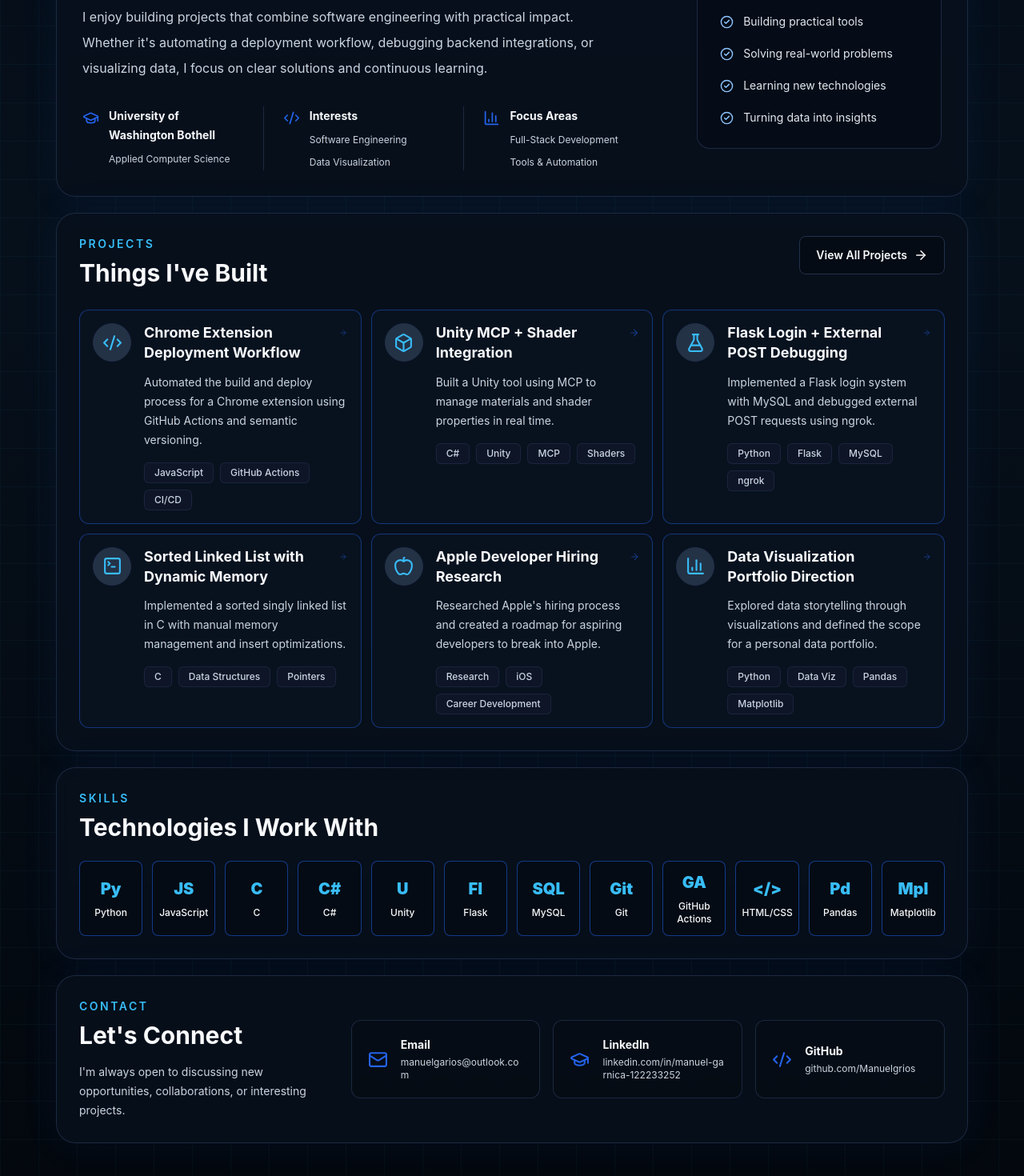
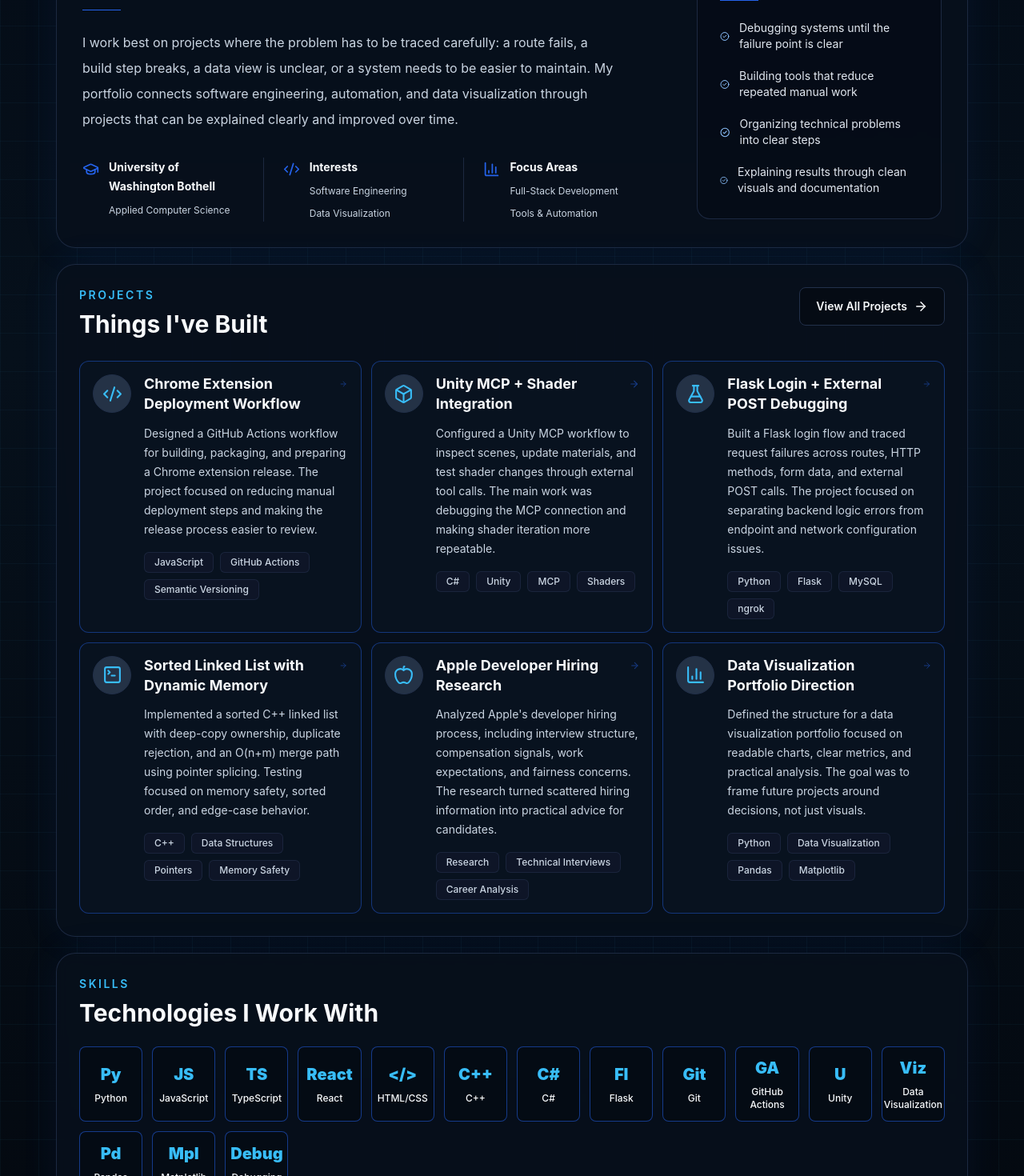
Before and after one commit to Manuelgrios/personal-portfolio, a React (Vite) app: page / in a window 1280 px wide. Shown: the part 880-2350 px from the top of the page at 80% size. Built offline with nearby package versions, Linux system fonts and the light colour scheme.

Commit message:
Refine portfolio content and remove generic wording

```diff
--- a/src/data/profile.ts
+++ b/src/data/profile.ts
@@ -10,7 +10,10 @@ export type Profile = {
   githubUrl: string;
   resumeUrl: string;
   shortBio: string;
+  aboutText: string;
+  contactText: string;
   focusAreas: string[];
+  enjoyItems: string[];
 };
 
 export const profile: Profile = {
@@ -23,12 +26,22 @@ export const profile: Profile = {
   githubUrl: "https://github.com/Manuelgrios",
   resumeUrl: assetPath("assets/resume/Manuel_Garnica_Resume.docx"),
   shortBio:
-    "I'm an Applied CS student at the University of Washington Bothell with a focus on building software, automating workflows, and turning data into actionable insights.",
+    "I'm an Applied Computer Science student at the University of Washington Bothell. My work focuses on software tools, automation, debugging, and data visualization, with an emphasis on making technical problems easier to test, explain, and improve.",
+  aboutText:
+    "I work best on projects where the problem has to be traced carefully: a route fails, a build step breaks, a data view is unclear, or a system needs to be easier to maintain. My portfolio connects software engineering, automation, and data visualization through projects that can be explained clearly and improved over time.",
+  contactText:
+    "I'm open to internships, project collaboration, and technical work involving software tools, automation, debugging, or data visualization.",
   focusAreas: [
     "Software engineering",
     "Data visualization",
     "Tools and automation",
     "Debugging",
+  ],
+  enjoyItems: [
+    "Debugging systems until the failure point is clear",
+    "Building tools that reduce repeated manual work",
+    "Organizing technical problems into clear steps",
+    "Explaining results through clean visuals and documentation",
   ],
 };
 
--- a/src/data/projects.ts
+++ b/src/data/projects.ts
@@ -16,66 +16,66 @@ export const projects: Project[] = [
     slug: "chrome-extension-deployment-workflow",
     title: "Chrome Extension Deployment Workflow",
     summary:
-      "Automated the build and deploy process for a Chrome extension using GitHub Actions and semantic versioning.",
+      "Designed a GitHub Actions workflow for building, packaging, and preparing a Chrome extension release. The project focused on reducing manual deployment steps and making the release process easier to review.",
     problem:
-      "Manual extension releases were repetitive and easy to misconfigure across build and versioning steps.",
+      "The extension release process depended on manual build, packaging, and versioning steps that were easy to skip or apply inconsistently.",
     outcome:
-      "Created a deployment workflow that prepares builds consistently and keeps release steps easier to verify.",
-    tools: ["JavaScript", "GitHub Actions", "CI/CD"],
+      "Moved the release path into a repeatable GitHub Actions workflow, separating versioning, packaging, and deployment checks so release behavior is easier to audit.",
+    tools: ["JavaScript", "GitHub Actions", "Semantic Versioning"],
   },
   {
     slug: "unity-mcp-shader-integration",
     title: "Unity MCP + Shader Integration",
     summary:
-      "Built a Unity tool using MCP to manage materials and shader properties in real time.",
+      "Configured a Unity MCP workflow to inspect scenes, update materials, and test shader changes through external tool calls. The main work was debugging the MCP connection and making shader iteration more repeatable.",
     problem:
-      "Shader and material iteration in Unity can become slow when properties need to be adjusted repeatedly.",
+      "Unity and MCP needed a reliable connection before external tool calls could inspect scene objects, update materials, or support shader testing.",
     outcome:
-      "Connected Unity workflows to MCP so material and shader properties could be managed more directly.",
+      "Validated the startup, dependency, and handshake steps needed for MCP control, then used that connection to make material and shader changes easier to repeat and explain.",
     tools: ["C#", "Unity", "MCP", "Shaders"],
   },
   {
     slug: "flask-login-external-post-debugging",
     title: "Flask Login + External POST Debugging",
     summary:
-      "Implemented a Flask login system with MySQL and debugged external POST requests using ngrok.",
+      "Built a Flask login flow and traced request failures across routes, HTTP methods, form data, and external POST calls. The project focused on separating backend logic errors from endpoint and network configuration issues.",
     problem:
-      "External request testing needed a reliable local development path for authentication and POST debugging.",
+      "The backend needed clearer debugging around GET and POST behavior, form data, external POST requests, and HTTP versus HTTPS or port mismatches.",
     outcome:
-      "Built the login flow and used ngrok to inspect and troubleshoot external request behavior.",
+      "Used route checks, logs, and external request testing to diagnose 404, 500, and SSL-related failures without mixing backend logic bugs with endpoint configuration problems.",
     tools: ["Python", "Flask", "MySQL", "ngrok"],
   },
   {
     slug: "sorted-linked-list-dynamic-memory",
     title: "Sorted Linked List with Dynamic Memory",
     summary:
-      "Implemented a sorted singly linked list in C with manual memory management and insert optimizations.",
+      "Implemented a sorted C++ linked list with deep-copy ownership, duplicate rejection, and an O(n+m) merge path using pointer splicing. Testing focused on memory safety, sorted order, and edge-case behavior.",
     problem:
-      "The project required ordered insertion while managing memory manually and keeping pointer behavior clear.",
+      "The data structure needed sorted insert behavior, duplicate rejection, deep-copy ownership, and safe cleanup without relying on container abstractions.",
     outcome:
-      "Created a C implementation that maintains sorted order and reinforces pointer and allocation fundamentals.",
-    tools: ["C", "Data Structures", "Pointers"],
+      "Implemented the Rule of Three and a linear merge path using pointer splicing, then checked sorted order, ownership behavior, and edge cases through targeted memory-safety tests.",
+    tools: ["C++", "Data Structures", "Pointers", "Memory Safety"],
   },
   {
     slug: "apple-developer-hiring-research",
     title: "Apple Developer Hiring Research",
     summary:
-      "Researched Apple's hiring process and created a roadmap for aspiring developers to break into Apple.",
+      "Analyzed Apple's developer hiring process, including interview structure, compensation signals, work expectations, and fairness concerns. The research turned scattered hiring information into practical advice for candidates.",
     problem:
-      "The hiring path for developer roles can be unclear without organizing expectations and preparation areas.",
+      "Information about developer hiring can be scattered across job posts, interview reports, compensation discussions, and candidate advice.",
     outcome:
-      "Compiled research into a practical roadmap focused on skills, process, and preparation direction.",
-    tools: ["Research", "iOS", "Career Development"],
+      "Organized the research into a clearer view of interview structure, role expectations, compensation signals, and fairness considerations for students preparing for developer roles.",
+    tools: ["Research", "Technical Interviews", "Career Analysis"],
   },
   {
     slug: "data-visualization-portfolio-direction",
     title: "Data Visualization Portfolio Direction",
     summary:
-      "Explored data storytelling through visualizations and defined the scope for a personal data portfolio.",
+      "Defined the structure for a data visualization portfolio focused on readable charts, clear metrics, and practical analysis. The goal was to frame future projects around decisions, not just visuals.",
     problem:
-      "The portfolio needed a focused direction for showing data work without overstating results or scope.",
+      "Future analytics work needed a consistent structure for choosing datasets, selecting chart types, and explaining what each visualization helps someone decide.",
     outcome:
-      "Defined project direction around readable visualizations, data storytelling, and practical analysis tools.",
-    tools: ["Python", "Data Viz", "Pandas", "Matplotlib"],
+      "Created a direction for portfolio projects centered on readable charts, clear metrics, practical analysis questions, and explanations that connect visuals to decisions.",
+    tools: ["Python", "Data Visualization", "Pandas", "Matplotlib"],
   },
 ];
--- a/src/data/skills.ts
+++ b/src/data/skills.ts
@@ -11,7 +11,7 @@ export type SkillItem = {
 export const skillGroups: SkillGroup[] = [
   {
     title: "Engineering",
-    skills: ["React", "TypeScript", "JavaScript", "Git"],
+    skills: ["React", "TypeScript", "JavaScript", "Git", "Debugging"],
   },
   {
     title: "Focus Areas",
@@ -22,14 +22,17 @@ export const skillGroups: SkillGroup[] = [
 export const skillItems: SkillItem[] = [
   { label: "Python", mark: "Py" },
   { label: "JavaScript", mark: "JS" },
-  { label: "C", mark: "C" },
+  { label: "TypeScript", mark: "TS" },
+  { label: "React", mark: "React" },
+  { label: "HTML/CSS", mark: "</>" },
+  { label: "C++", mark: "C++" },
   { label: "C#", mark: "C#" },
-  { label: "Unity", mark: "U" },
   { label: "Flask", mark: "Fl" },
-  { label: "MySQL", mark: "SQL" },
   { label: "Git", mark: "Git" },
   { label: "GitHub Actions", mark: "GA" },
-  { label: "HTML/CSS", mark: "</>" },
+  { label: "Unity", mark: "U" },
+  { label: "Data Visualization", mark: "Viz" },
   { label: "Pandas", mark: "Pd" },
   { label: "Matplotlib", mark: "Mpl" },
+  { label: "Debugging", mark: "Debug" },
 ];
--- a/src/pages/Home.tsx
+++ b/src/pages/Home.tsx
@@ -28,13 +28,6 @@ const projectIcons: Record<string, LucideIcon> = {
   "apple-developer-hiring-research": Apple,
   "data-visualization-portfolio-direction": BarChart3,
 };
-
-const enjoyItems = [
-  "Building practical tools",
-  "Solving real-world problems",
-  "Learning new technologies",
-  "Turning data into insights",
-];
 
 const socialIcons: Record<(typeof contactLinks)[number]["key"], LucideIcon> = {
   email: Mail,
@@ -112,10 +105,7 @@ export function Home() {
             </h2>
             <div className="mt-4 h-px w-12 bg-accent-dark" />
             <p className="mt-6 max-w-2xl text-base leading-8 text-slate-300">
-              I enjoy building projects that combine software engineering with
-              practical impact. Whether it&apos;s automating a deployment
-              workflow, debugging backend integrations, or visualizing data, I
-              focus on clear solutions and continuous learning.
+              {profile.aboutText}
             </p>
             <div className="mt-8 grid gap-6 md:grid-cols-3">
               <InfoGroup
@@ -142,7 +132,7 @@ export function Home() {
             </h3>
             <div className="mt-3 h-px w-12 bg-accent-dark" />
             <ul className="mt-6 space-y-5">
-              {enjoyItems.map((item) => (
+              {profile.enjoyItems.map((item) => (
                 <li key={item} className="flex items-center gap-3 text-sm text-slate-200">
                   <CheckCircle2 className="text-blue-300" size={17} />
                   {item}
@@ -235,8 +225,7 @@ export function Home() {
             </p>
             <h2 className="mt-2 text-3xl font-bold text-text">Let&apos;s Connect</h2>
             <p className="mt-4 text-sm leading-6 text-slate-300">
-              I&apos;m always open to discussing new opportunities,
-              collaborations, or interesting projects.
+              {profile.contactText}
             </p>
           </div>
           <div className="grid gap-4 md:grid-cols-3">
```
